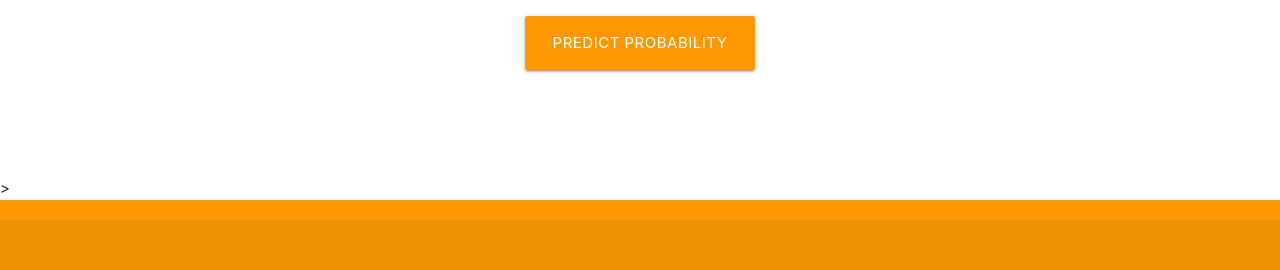
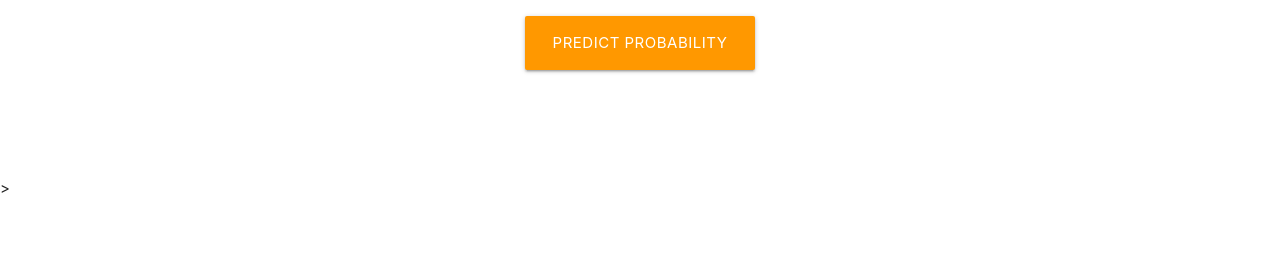
Before and after one commit to NimeshMalhotra/Project-Diabetes, a Flask app: page / in a window 1280 px wide. Shown: the part 612-882 px from the top of the page. After the commit the page ends 805 px from the top, so only its background shows below. Run offline with Flask 2, Linux system fonts and the light colour scheme; parts of the project's set-up code (start-up, migrations or seed data) failed here and were passed over; some libraries are stand-ins or nearby versions.

Commit message:
Update index.html

```diff
--- a/templates/index.html
+++ b/templates/index.html
@@ -97,13 +97,6 @@
   </div>
   </div>>
 
-  <footer class="page-footer orange">
-    <div class="footer-copyright">
-      <div class="container" style="padding-bottom: 1rem; position: fixed; font-size: 1.2rem; margin-left: 5rem;">
-
-      </div>
-    </div>
-  </footer>
 
 
   <!--  Scripts-->
```
